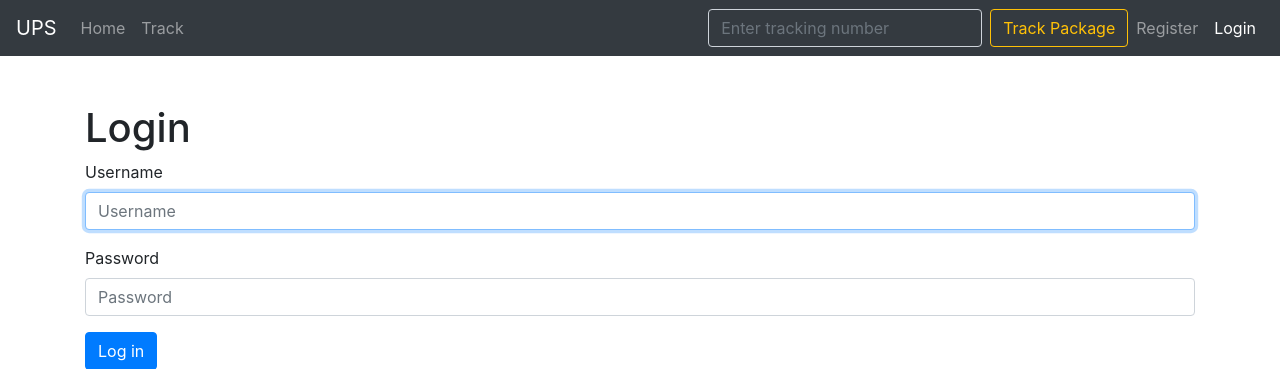
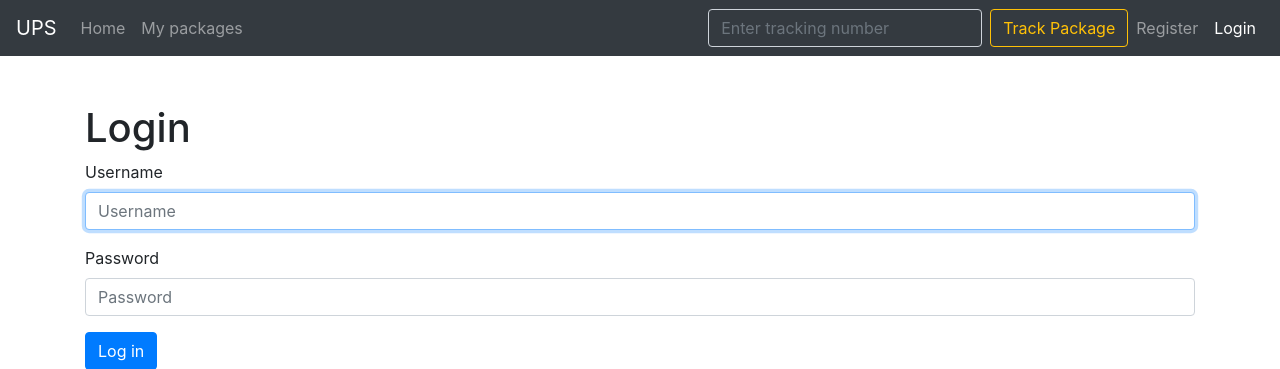
Before and after one commit to gxiny/mini-UPS, a Django app: a page that uses mini_ups/templates/navbar.html in a window 1280 px wide. Shown: the top 369 px of the page. Run offline with Django 3.2, Linux system fonts and the light colour scheme; some libraries are stand-ins or nearby versions.

Commit message:
Rename view 'homepage' -> 'packages'

```diff
--- a/mini_ups/templates/navbar.html
+++ b/mini_ups/templates/navbar.html
@@ -9,7 +9,7 @@
         {% with url_name=request.resolver_match.url_name %}
         <div class="navbar-nav mr-auto">
             <a class="nav-item nav-link {% if url_name == "index" %}active{% endif %}" href="{% url "index" %}">Home</a>
-            <a class="nav-item nav-link {% if url_name == "track" %}active{% endif %}" href="{% url "track" %}">Track</a>
+            <a class="nav-item nav-link {% if url_name == "packages" %}active{% endif %}" href="{% url "packages" %}">My packages</a>
         </div>
         <div class="navbar-nav">
             <form action="{% url "track" %}" method="GET" class="form-inline">
--- a/mini_ups/templates/homepage.html
+++ b/mini_ups/templates/packages.html
@@ -2,7 +2,7 @@
 {% block content %}
 <h3>{{ user.username }}  Welcome!</h3>
 <h3> your ups id is: {{ user.upsid.value }}</h3>
-{% include "pkg_list.html" with package_list=test %}
+{% include "pkg_list.html" with package_list=packages %}
 {% endblock %}
 
 {# vim: set ts=4 sw=4 et: #}
--- a/mini_ups/urls.py
+++ b/mini_ups/urls.py
@@ -6,10 +6,12 @@ from . import views
 
 urlpatterns = [
     path('', views.index, name='index'),
+
+    path('register/', views.RegisterView.as_view(), name='register'),
     path('login/', auth_views.LoginView.as_view(template_name='login.html'), name='login'),
-    path('register/', views.RegisterView.as_view(), name='register'),
     path('logout/', auth_views.LogoutView.as_view(), name='logout'),
-    path('home/', views.homepage, name='homepage'),
+
+    path('packages/', views.packages, name='packages'),
     path('track/', views.TrackView.as_view(), name='track'),
     path('redirect/<int:package_id>', views.RedirectView.as_view(), name='Redirectpage'),
 ]
--- a/mysite/settings.py
+++ b/mysite/settings.py
@@ -53,7 +53,7 @@ MIDDLEWARE = [
 
 ROOT_URLCONF = 'mysite.urls'
 LOGIN_URL = 'login'
-LOGIN_REDIRECT_URL = 'homepage'
+LOGIN_REDIRECT_URL = 'packages'
 LOGOUT_REDIRECT_URL = 'index'
 
 TEMPLATES = [
```
Also changed, not shown: mini_ups/views.py (+3 -4 lines).
